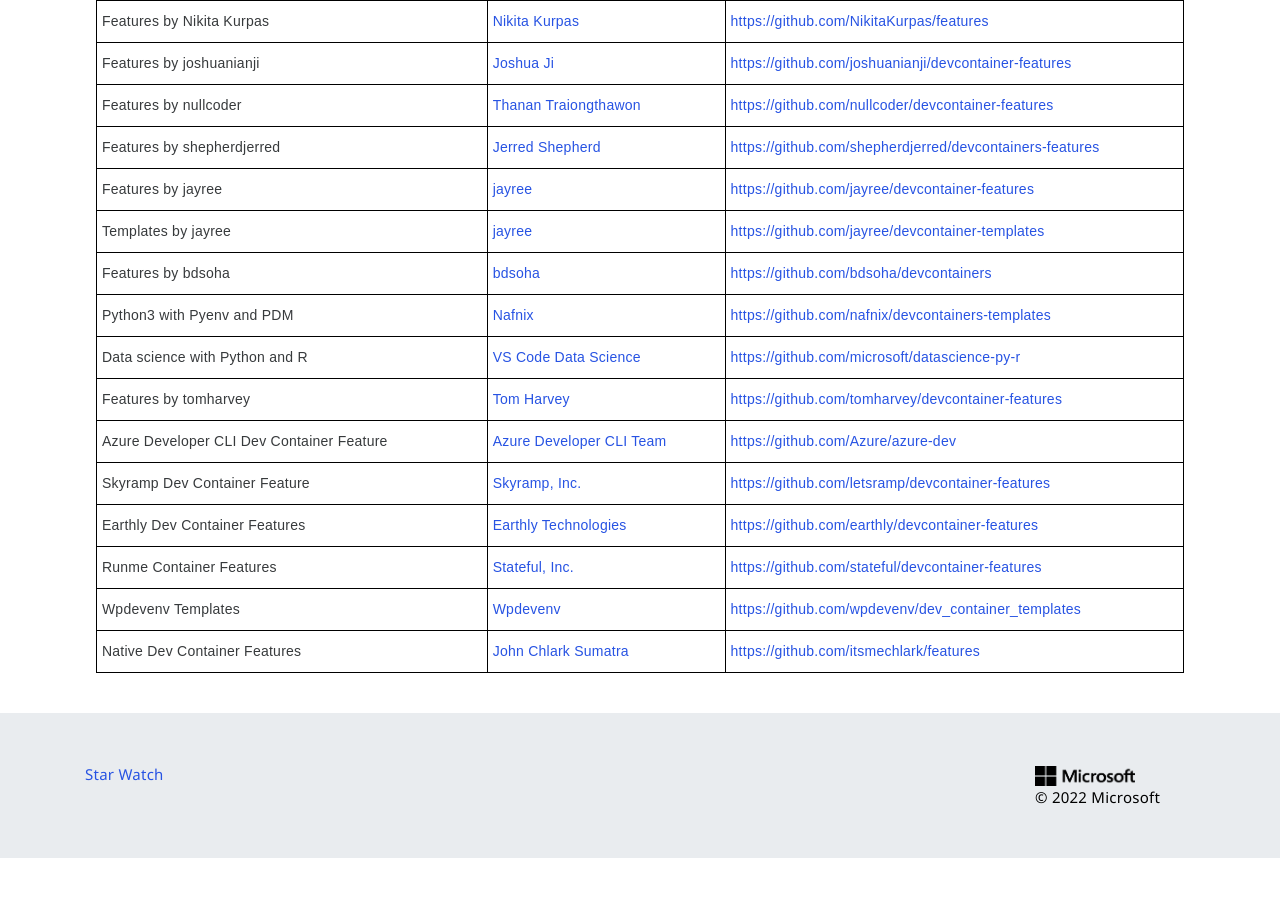
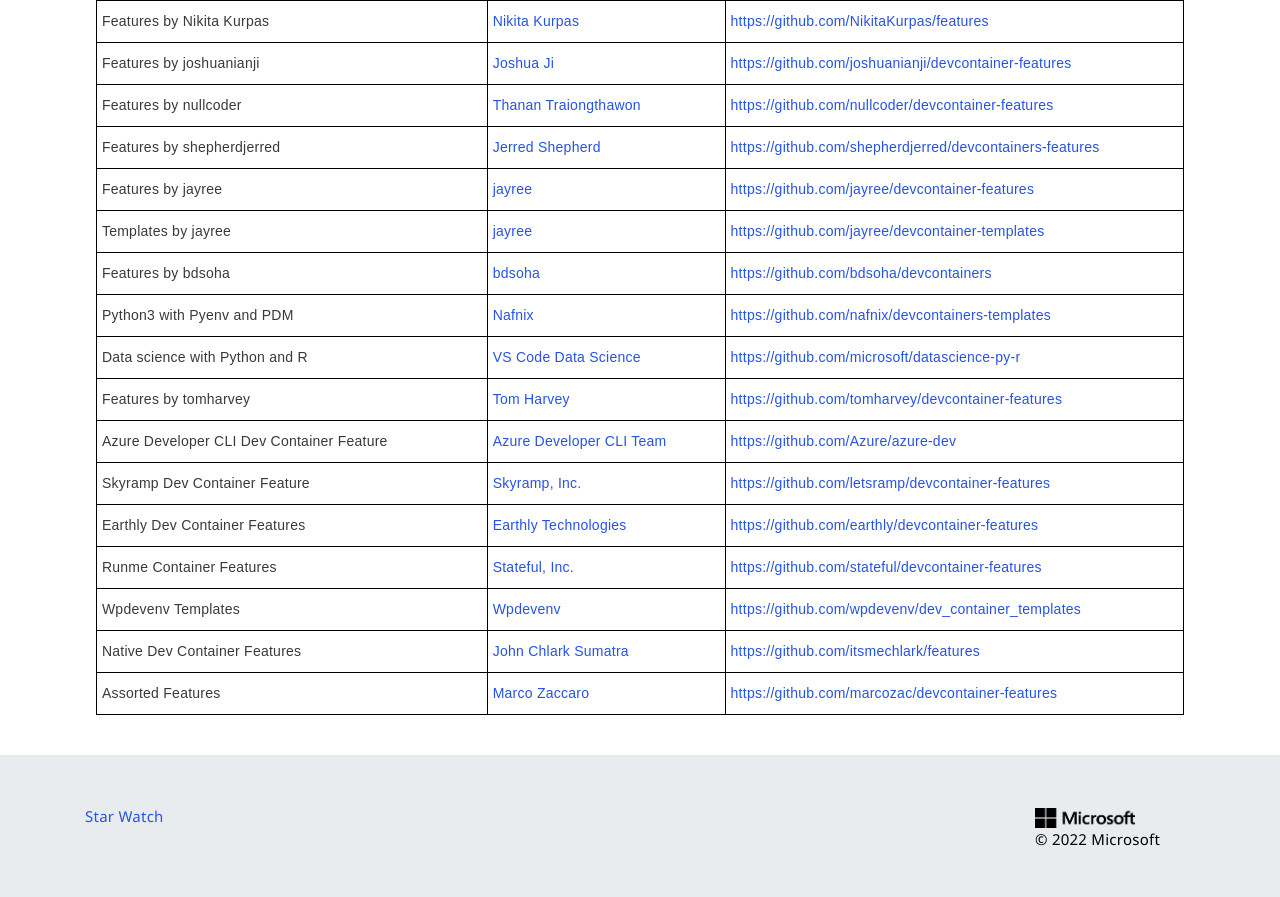
Before and after one commit to devcontainers/devcontainers.github.io, a Jekyll site: the page built from collections.html, in a window 1280 px wide and 900 px high, scrolled down 3904 px. Shown: the top 897 px of the window. Built offline with Jekyll 4.4.1, drawn with Linux system fonts in a browser that asks for light colours; nearby versions of some CDN libraries; comment, search, counter and statistics services are not loaded; before the commit the page ends 4762 px from its top, so only the background shows below that.

Commit message:
Update collection-index.yml (#269)

```diff
--- a/_data/collection-index.yml
+++ b/_data/collection-index.yml
@@ -503,3 +503,8 @@
   contact: https://github.com/itsmechlark/features/issues
   repository: https://github.com/itsmechlark/features
   ociReference: ghcr.io/itsmechlark/features
+- name: Assorted Features
+  maintainer: Marco Zaccaro
+  contact: https://github.com/marcozac/devcontainer-features/issues
+  repository: https://github.com/marcozac/devcontainer-features
+  ociReference: ghcr.io/marcozac/devcontainer-features
```
